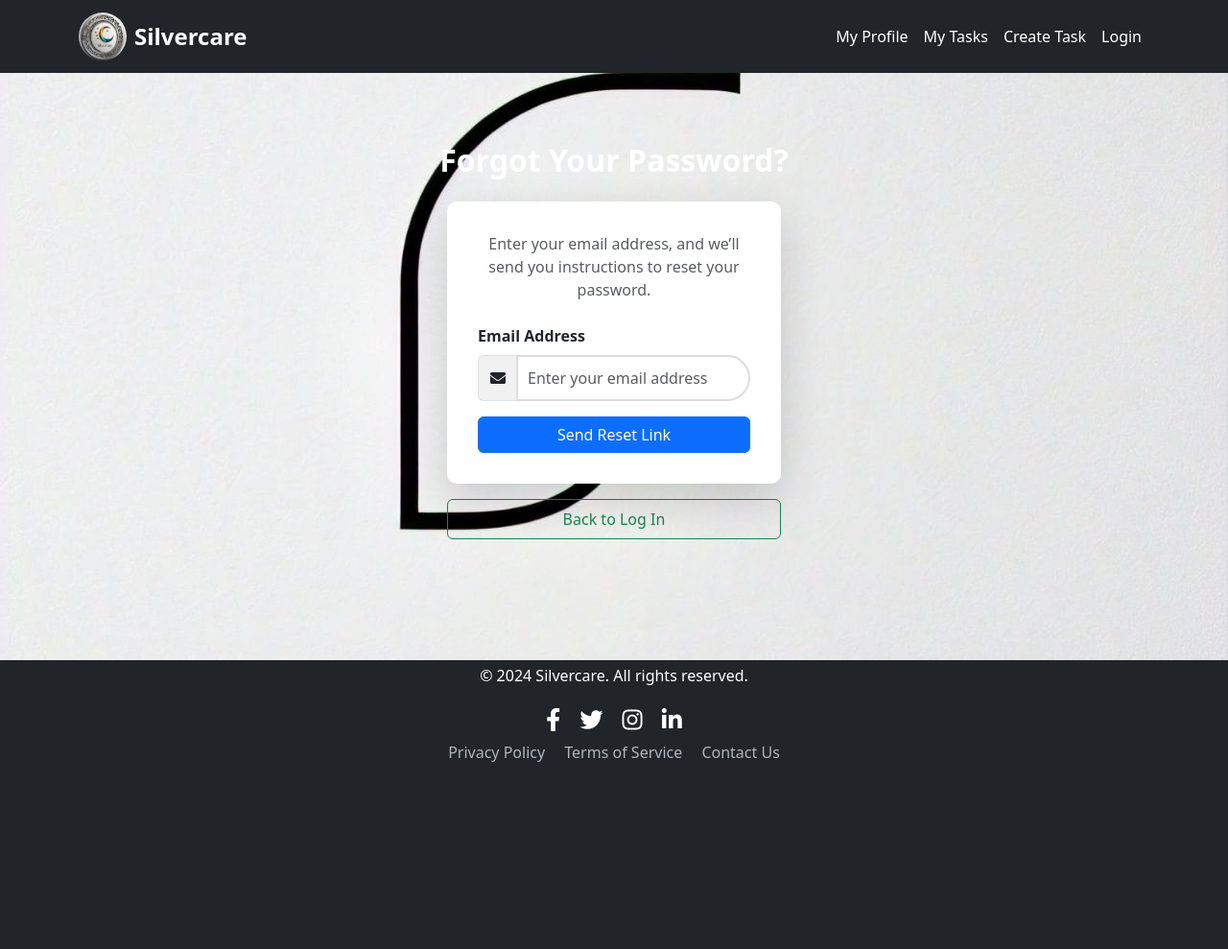
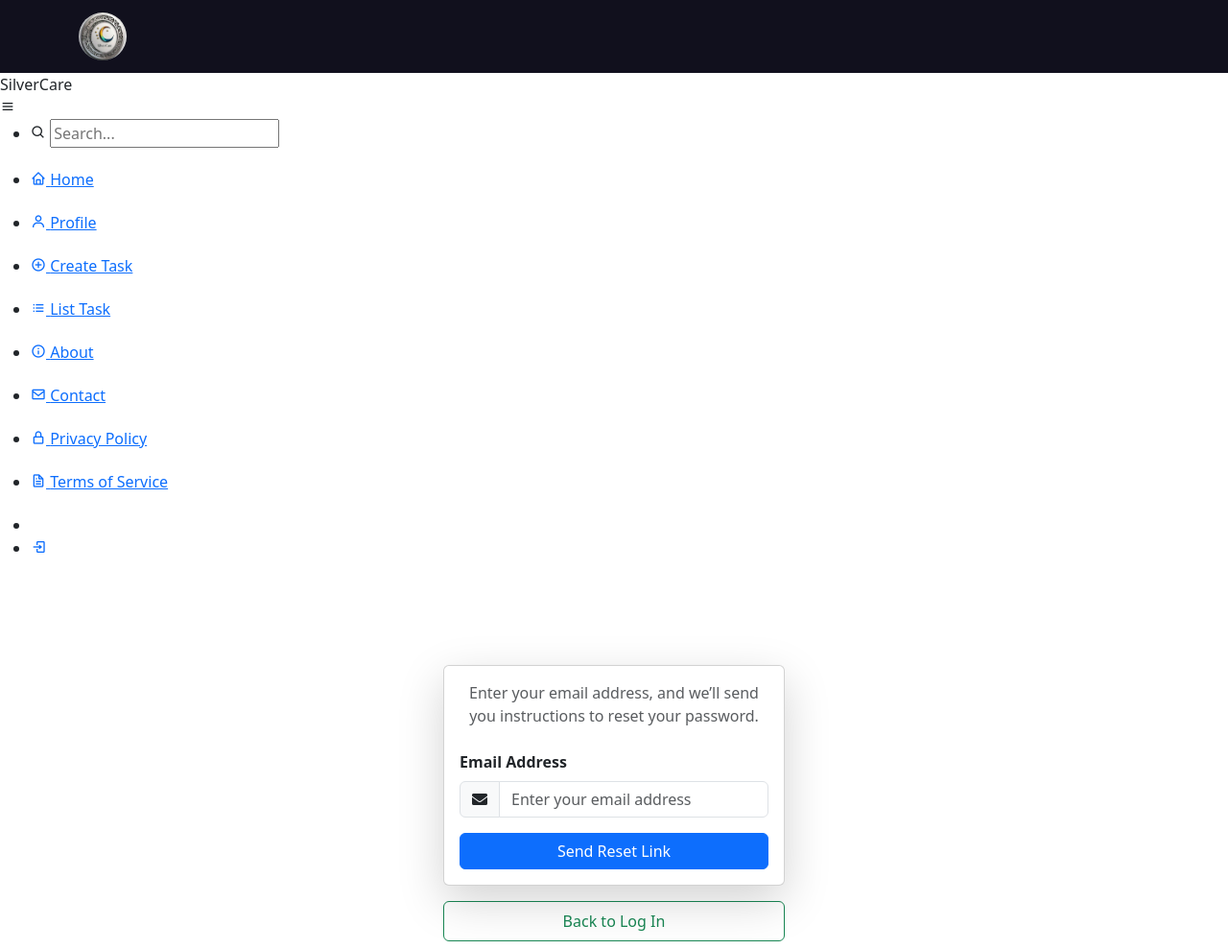
Before and after one commit to CodeLord2020/SilverCare, a Django app: page /accounts/auth/forgot-password/ in a window 1280 px wide. Shown: the whole page at 96% size. Before the commit the page ends 794 px from the top, so only its background shows below. Run offline with Django 5.2, Linux system fonts and the light colour scheme.

Commit message:
templates sidebar and all

```diff
--- a/templates/base.html
+++ b/templates/base.html
@@ -1,119 +1,157 @@
 {% load static %}
 <!DOCTYPE html>
 <html lang="en">
+
 <head>
     <meta charset="UTF-8">
     <meta name="viewport" content="width=device-width, initial-scale=1.0">
     <title>{% block title %}Silvercare{% endblock %}</title>
-    <!-- Bootstrap CSS -->
+    <link rel="stylesheet" href="{% static 'css/sidebar.css' %}">
+    <!-- <link rel="stylesheet" href="{% static 'css/style.css' %}"> -->
+    <link href='https://unpkg.com/boxicons@2.1.4/css/boxicons.min.css' rel='stylesheet'>
     <link href="https://cdn.jsdelivr.net/npm/bootstrap@5.3.0/dist/css/bootstrap.min.css" rel="stylesheet">
-    <link rel="stylesheet" href="{% static 'css/styles.css' %}">
     <link href="https://cdnjs.cloudflare.com/ajax/libs/font-awesome/5.15.4/css/all.min.css" rel="stylesheet">
-    <style>
-        /* Custom styles */
-        .navbar-brand {
-            font-weight: bold;
-            font-size: 1.5rem;
-            color: #fff;
-        }
-        .nav-link {
-            font-weight: 500;
-            font-size: 1rem;
-            color: #fff !important;
-            transition: color 0.3s ease;
-        }
-        .nav-link:hover {
-            color: #00aced !important;
-        }
-        .hero {
-            background: url("{% static 'img/hero-bg.jpg' %}") center center/cover no-repeat;
-            height: 400px;
-            color: white;
-            text-align: center;
-            display: flex;
-            flex-direction: column;
-            justify-content: center;
-            align-items: center;
-        }
-        .hero h1 {
-            font-size: 3rem;
-            font-weight: bold;
-        }
-        .hero p {
-            font-size: 1.2rem;
-        }
-        .footer-links a {
-            color: #adb5bd;
-            text-decoration: none;
-            transition: color 0.3s ease;
-        }
-        .footer-links a:hover {
-            color: #00aced;
-        }
-        .social-icons a {
-            font-size: 1.5rem;
-            transition: color 0.3s ease;
-        }
-        .social-icons a:hover {
-            color: #00aced !important;
-        }
-    </style>
+
+    {% block extra_head %}{% endblock %}
 </head>
-<body class="d-flex flex-column min-vh-100">
-    <!-- Navbar -->
+
+<body>
     <header>
-        <nav class="navbar navbar-expand-lg navbar-dark bg-dark sticky-top">
+        <nav class="navbar navbar-expand navbar-dark sticky-top" style="z-index: 1; background-color: #11101d;">
             <div class="container">
-                <a class="navbar-brand d-flex align-items-center" href="{% url 'home' %}">
+                <a class="navbar-brand d-flex align-items-left" href="{% url 'home' %}">
                     <img src="{% static 'img/logo1.jpg' %}" class="rounded-circle me-2" width="50" height="50" alt="Logo">
-                    Silvercare
                 </a>
-                <button class="navbar-toggler" type="button" data-bs-toggle="collapse" data-bs-target="#navbarNav">
-                    <span class="navbar-toggler-icon"></span>
-                </button>
-                <div class="collapse navbar-collapse" id="navbarNav">
+                <div class="">
                     <ul class="navbar-nav ms-auto">
-                        <li class="nav-item">
-                            <a class="nav-link" href="{%  url 'base1' %}">My Profile</a>
-                        </li>
-                        <li class="nav-item">
-                            <a class="nav-link" href="{% url 'tasks:task_list' %}">My Tasks</a>
-                        </li>
-                        <li class="nav-item">
-                            <a class="nav-link" href="{% url 'tasks:task_create' %}">Create Task</a>
-                        </li>
-                        {% if user.is_authenticated %}
-                            <li class="nav-item">
-                                <a class="nav-link" href="{% url 'logout' %}">Logout</a>
-                            </li>
-                        {% else %}
-                            <li class="nav-item">
-                                <a class="nav-link" href="{% url 'login' %}">Login</a>
-                            </li>
-                        {% endif %}
+
                     </ul>
                 </div>
             </div>
         </nav>
     </header>
 
-    <!-- Hero Section
-    <section class="hero">
-        <div class="container">
-            <h1>Welcome to Silvercare</h1>
-            <p>Your partner in elderly care assistance.</p>
-            <a href="{% url 'tasks:task_list' %}" class="btn btn-primary btn-lg mt-3">Get Started</a>
+    <!-- Sidebar -->
+    <div class="sidebar" style="z-index: 2;">
+        <div class="logo-details">
+            <div class="logo_name">SilverCare</div>
+            <i class='bx bx-menu' id="btn"></i>
         </div>
-    </section> -->
+        <ul class="nav-list">
+            <!-- Search -->
+            <li>
+                <i class='bx bx-search'></i>
+                <input type="text" placeholder="Search...">
+                <span class="tooltip">Search</span>
+            </li>
 
-    <!-- Main Content -->
-    <main class="flex-grow-1 py-4">
-        <div class="container">
-            {% block content %}{% endblock %}
+            <!-- Home -->
+            <li>
+                <a href="{% url 'home' %}">
+                    <i class='bx bx-home'></i>
+                    <span class="links_name">Home</span>
+                </a>
+                <span class="tooltip">Home</span>
+            </li>
+
+            <!-- Profile -->
+            <li>
+                <a href="{% url 'profile' %}">
+                    <i class='bx bx-user'></i>
+                    <span class="links_name">Profile</span>
+                </a>
+                <span class="tooltip">Profile</span>
+            </li>
+
+            <!-- Create Task -->
+            <li>
+                <a href="{% url 'tasks:task_create' %}">
+                    <i class='bx bx-plus-circle'></i>
+                    <span class="links_name">Create Task</span>
+                </a>
+                <span class="tooltip">Create Task</span>
+            </li>
+
+            <!-- List Task -->
+            <li>
+                <a href="{% url 'tasks:task_list' %}">
+                    <i class='bx bx-list-ul'></i>
+                    <span class="links_name">List Task</span>
+                </a>
+                <span class="tooltip">List Task</span>
+            </li>
+
+            <!-- About -->
+            <li>
+                <a href="{% url 'terms-of-service' %}">
+                    <i class='bx bx-info-circle'></i>
+                    <span class="links_name">About</span>
+                </a>
+                <span class="tooltip">About</span>
+            </li>
+
+            <!-- Contact -->
+            <li>
+                <a href="{% url 'contact-us' %}">
+                    <i class='bx bx-envelope'></i>
+                    <span class="links_name">Contact</span>
+                </a>
+                <span class="tooltip">Contact</span>
+            </li>
+
+            <!-- Privacy Policy -->
+            <li>
+                <a href="{% url 'privacy-policy' %}">
+                    <i class='bx bx-lock-alt'></i>
+                    <span class="links_name">Privacy Policy</span>
+                </a>
+                <span class="tooltip">Privacy Policy</span>
+            </li>
+
+            <!-- Terms of Service -->
+            <li>
+                <a href="{% url 'terms-of-service' %}">
+                    <i class='bx bx-file'></i>
+                    <span class="links_name">Terms of Service</span>
+                </a>
+                <span class="tooltip">Terms of Service</span>
+            </li>
+
+            <!-- Profile Section -->
+            <li class="profile">
+                <li class="profile">
+                    {% load static %}
+                    <div class="profile-details">
+                        {% with static_url="img/hero-bp.jpg" %}
+                            {% if user.is_authenticated %}
+                                <img
+                                    src="{{ user.profile.profile_picture.url }}"
+                                    alt="Profile Image"
+                                    onerror="this.src='{% static static_url %}';">
+                                <div class="name_job">
+                                    <div class="name">{{ user.get_full_name|default:user.username }}</div>
+                                    <div class="job">Caregiver</div>
                                 </div>
-    </main>
+                            {% endif %}
+                        {% endwith %}
+                    </div>
 
-    <div class="toast-container position-fixed bottom-0 end-0 p-3">
+                    {% if user.is_authenticated %}
+                    <a href="{% url 'logout' %}">
+                        <i class='bx bx-log-out' id="log_out"></i>
+                    </a>
+                    {% else %}
+                    <a href="{% url 'login' %}">
+                        <i class='bx bx-log-in' id="log_in"></i>
+                    </a>
+                    {% endif %}
+                </li>
+        </ul>
+    </div>
+
+    <!-- Home Section -->
+    <section class="home-section">
+        <div class="toast-container position-fixed top-0 end-0 p-3">
             {% for message in messages %}
                 <div class="toast align-items-center text-white bg-{{ message.tags }} border-0" role="alert" aria-live="assertive" aria-atomic="true" data-bs-delay="5000">
                     <div class="d-flex">
@@ -125,38 +163,12 @@
                 </div>
             {% endfor %}
         </div>
+           <!-- Bootstrap JS and Popper.js -->
+    <script src="https://cdn.jsdelivr.net/npm/@popperjs/core@2.11.6/dist/umd/popper.min.js"></script>
+    <script src="https://cdn.jsdelivr.net/npm/bootstrap@5.3.0/dist/js/bootstrap.min.js"></script>
 
-    <!-- {% if messages %}
-        <div class="container mt-4">
-            {% for message in messages %}
-                <div class="alert alert-{% if message.tags %}{{ message.tags }}{% else %}info{% endif %} alert-dismissible fade show" role="alert">
-                    {{ message }}
-                    <button type="button" class="btn-close" data-bs-dismiss="alert" aria-label="Close"></button>
-                </div>
-            {% endfor %}
-        </div>
-    {% endif %} -->
-
-    <!-- Footer Section -->
-    <footer class="bg-dark text-white py-1">
-        <div class="container text-center">
-            <p>&copy; 2024 Silvercare. All rights reserved.</p>
-            <div class="social-icons mb-1">
-                <a href="#" class="text-white mx-2"><i class="fab fa-facebook-f"></i></a>
-                <a href="#" class="text-white mx-2"><i class="fab fa-twitter"></i></a>
-                <a href="#" class="text-white mx-2"><i class="fab fa-instagram"></i></a>
-                <a href="#" class="text-white mx-2"><i class="fab fa-linkedin-in"></i></a>
-            </div>
-            <div class="footer-links">
-                <a href="{% url 'privacy-policy' %}" class="mx-2">Privacy Policy</a>
-                <a href="{% url 'terms-of-service' %}" class="mx-2">Terms of Service</a>
-                <a href="{% url 'contact-us' %}" class="mx-2">Contact Us</a>
-            </div>
-        </div>
-    </footer>
-
-    <!-- Bootstrap JS -->
-    <script src="https://cdn.jsdelivr.net/npm/bootstrap@5.3.0/dist/js/bootstrap.bundle.min.js"></script>
+    <!-- Custom JavaScript -->
+    <script src="{% static 'js/sidebar.js' %}"></script>
         <script>
             document.addEventListener('DOMContentLoaded', function () {
                 var toastElList = [].slice.call(document.querySelectorAll('.toast'));
@@ -166,6 +178,8 @@
                 toastList.forEach(toast => toast.show());
             });
         </script>
+        {% block content %}{% endblock %}
+    </section>
+</body>
 
-</body>
 </html>
```
Also changed, not shown: templates/accounts/dashboard.html (+4 -8 lines), templates/base1.html (added, +171 -0 lines). Lines whose indentation alone changed are shown as unchanged.
